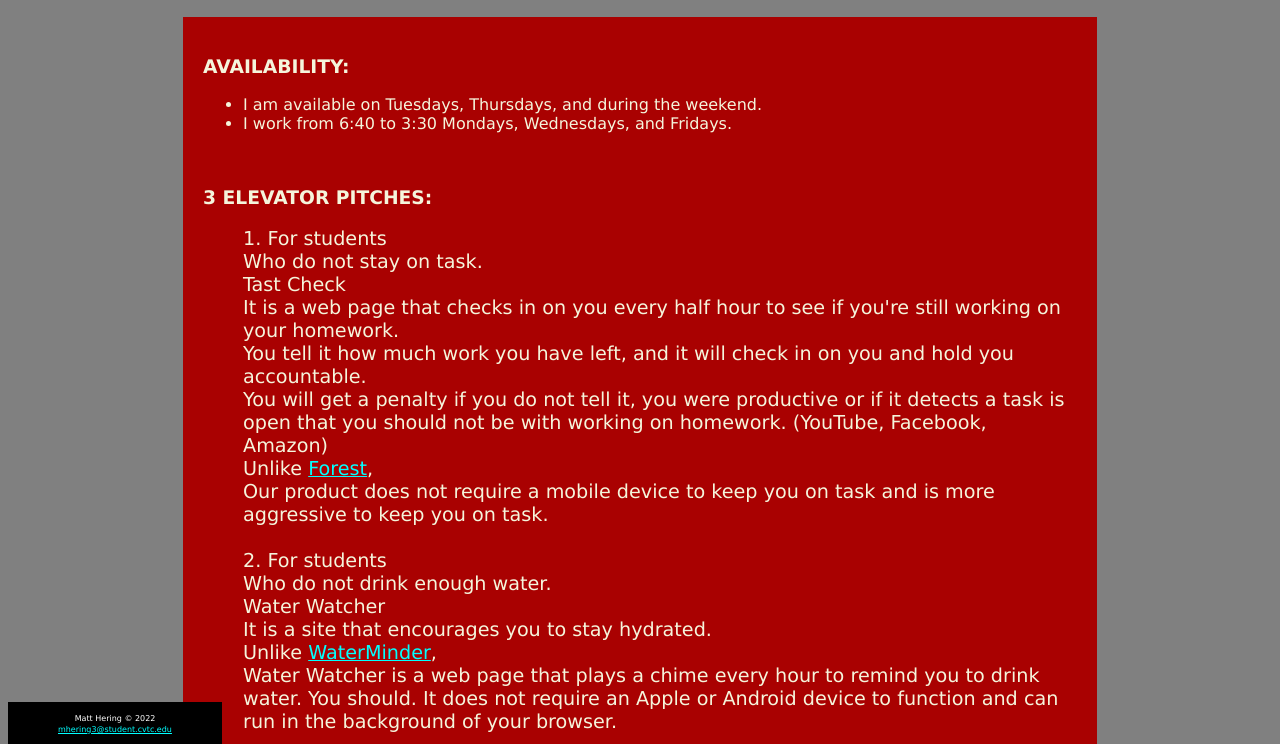
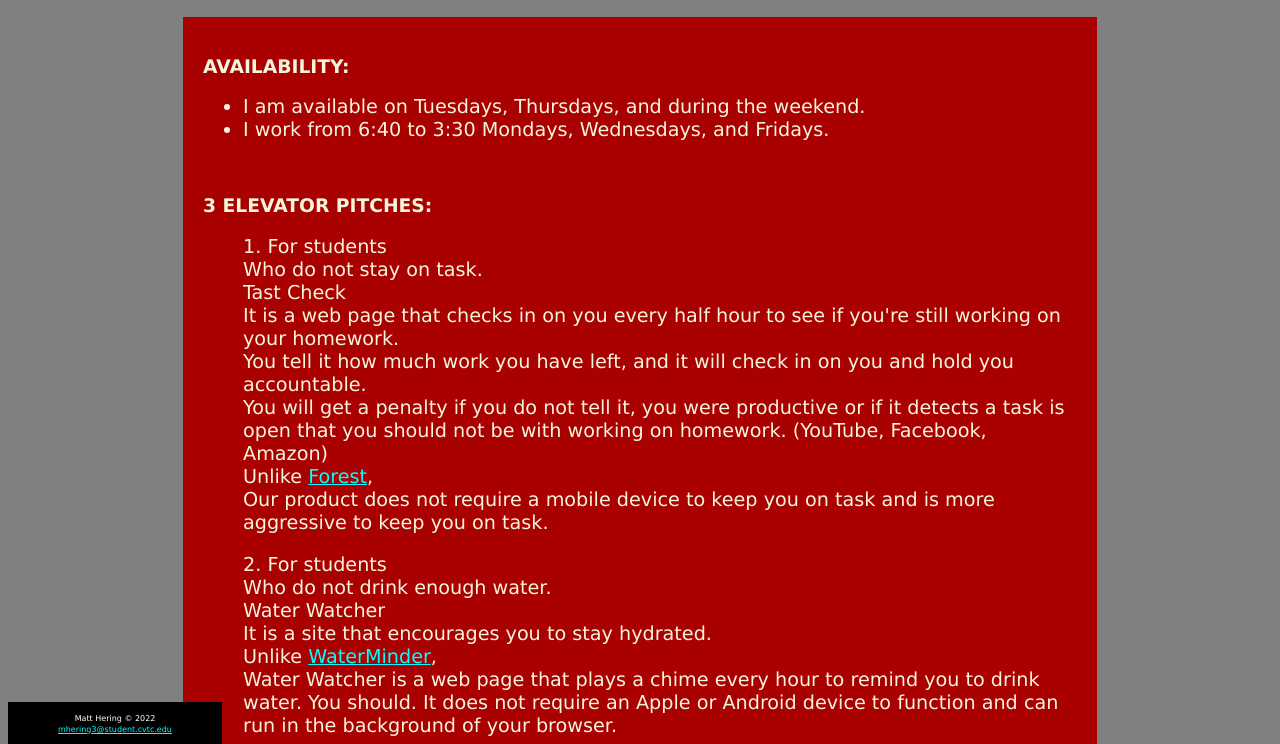
Before and after one commit to MattKHering/demo, a plain HTML site: page index.html in a window 1280 px wide. Shown: the part 56-800 px from the top of the page. Drawn offline with Linux system fonts and the light colour scheme.

Commit message:
Increased font size

```diff
--- a/css/style.css
+++ b/css/style.css
@@ -30,8 +30,11 @@
 
 	main ol {
 	    list-style-position: inside;
+	    padding-left: 40px;
+	}
+
+	main li {
 	    font-size: 1.2em;
-	    padding-left: 40px;
 	}
 
 
```
